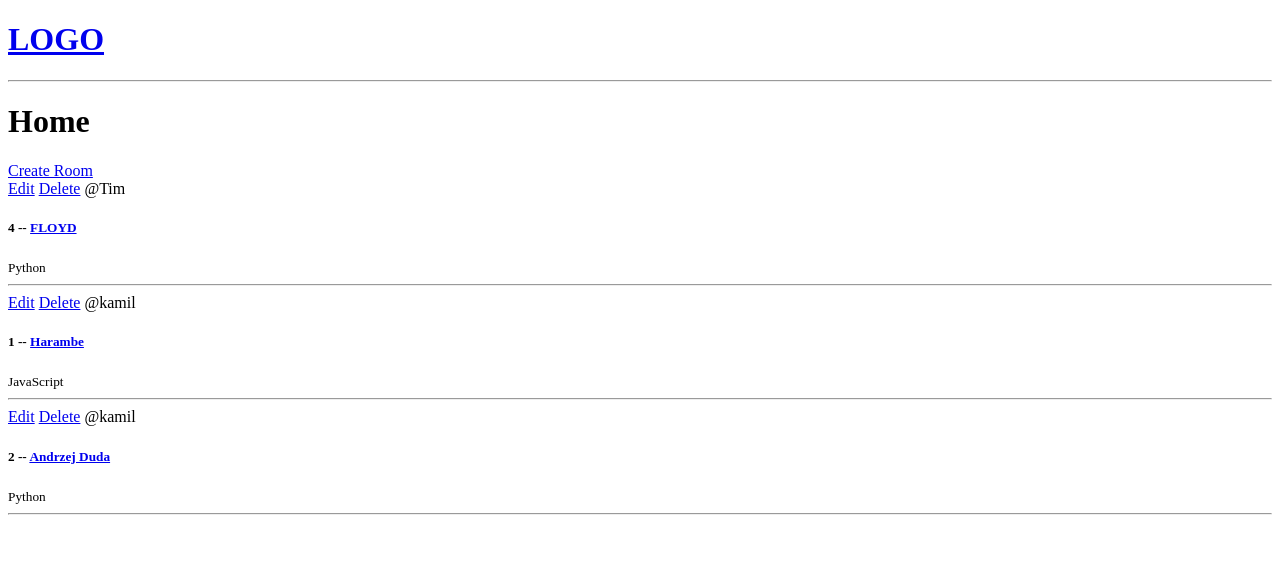
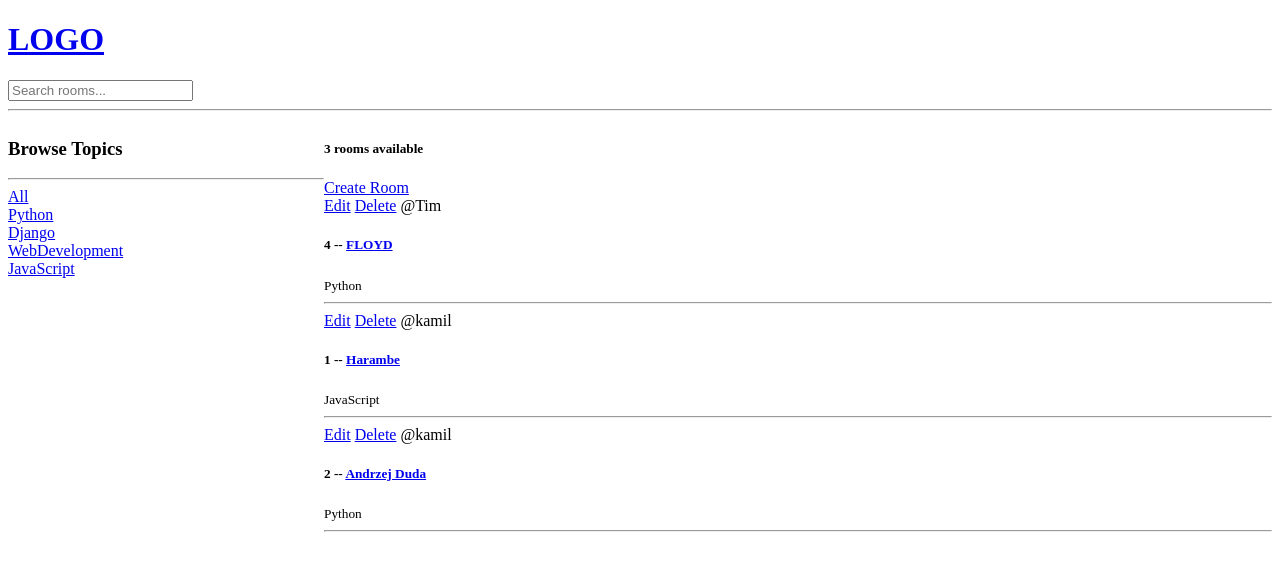
Before and after one commit to Bunnicz/Django-Social-Rooms, a Django app: page / in a window 1280 px wide. Shown: the top 571 px of the page. Run offline with Django 4.2, Linux system fonts and the light colour scheme; data comes from the database, SQL or seed files in the repository; both versions use the stored data as it was after the commit.

Commit message:
Added search bar, filter topics

```diff
--- a/albicla/base/templates/base/home.html
+++ b/albicla/base/templates/base/home.html
@@ -1,9 +1,36 @@
 {% extends 'main.html' %}
 
 {% block content %}
-<h1>Home</h1>
+
+<style>
+    .home-container {
+        display: grid;
+        grid-template-columns: 1fr 3fr;
+    }
+</style>
+
+
+
+<div class="home-container">
 
     <div>
+        <h3>Browse Topics</h3>
+        <hr>
+
+        <div>
+            <a href="{% url 'home' %}">All</a>
+        </div>
+
+        {% for topic in topics %}
+        <div>
+            <a href="{% url 'home' %}?q={{topic.name}}">{{topic.name}}</a>
+        </div>
+        {% endfor %}
+
+    </div>
+
+    <div>
+        <h5>{{room_count}} rooms available</h5>
         <a href="{% url 'create-room' %}">Create Room</a>
         <div>
             {% for room in rooms %}
@@ -16,8 +43,12 @@
                 <hr>
             </div>
             {% endfor %}
+
         </div>
     </div>
 
 
+</div>
+
+
 {% endblock %}
--- a/albicla/base/views.py
+++ b/albicla/base/views.py
@@ -1,5 +1,7 @@
 from django.shortcuts import render, redirect
-from .models import Room
+from django.db.models import Q
+
+from .models import Room, Topic
 from .forms import RoomForm
 
 # Create your views here.
@@ -13,8 +15,18 @@ from .forms import RoomForm
 
 
 def home(request):
-    rooms = Room.objects.all()
-    context = {"rooms": rooms}
+    q = request.GET.get('q') if request.GET.get('q') != None else ""
+
+    rooms = Room.objects.filter(Q(topic__name__icontains=q) |
+                                Q(name__icontains=q) |
+                                Q(description__icontains=q)
+    )
+
+    topics = Topic.objects.all()
+
+    room_count = rooms.count()
+
+    context = {"rooms": rooms, "topics": topics, "room_count": room_count}
     return render(request, "base/home.html", context)
 
 
--- a/albicla/templates/navbar.html
+++ b/albicla/templates/navbar.html
@@ -2,4 +2,9 @@
     <h1>LOGO</h1>
 </a>
 
+<form method="GET" action="{% url 'home' %}">
+    <input type="text" name="q" placeholder="Search rooms..." />
+</form>
+
+
 <hr>
```
Also changed, not shown: albicla/db.sqlite3. Lines whose indentation alone changed are shown as unchanged.
